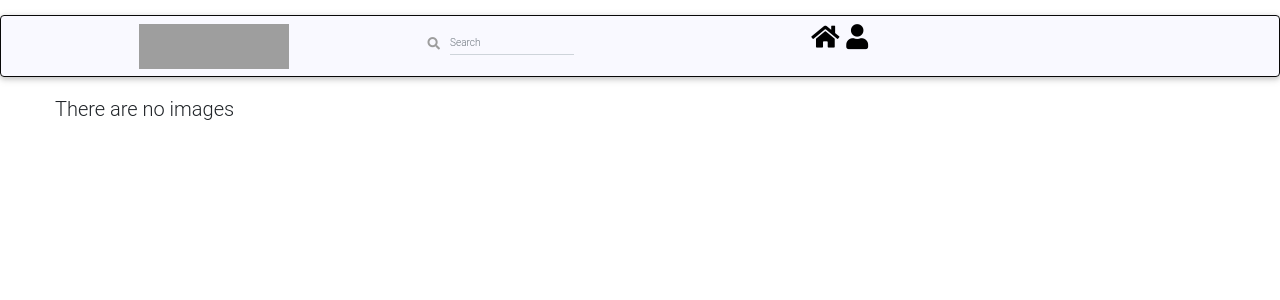
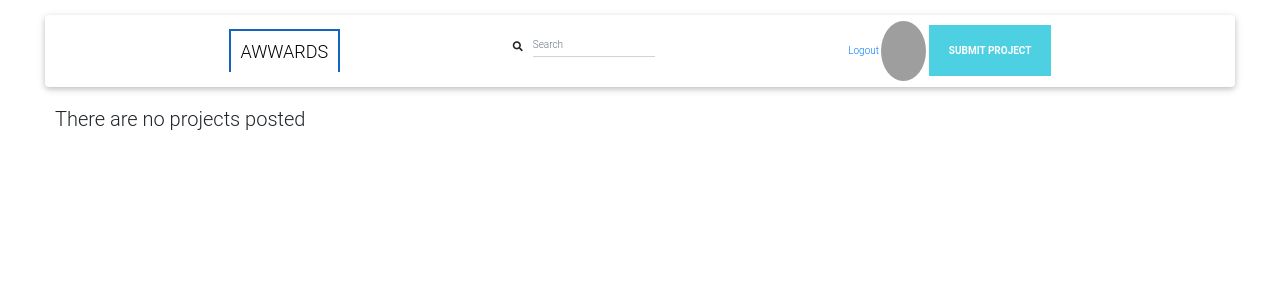
Before and after one commit to Tashanah/TUPIKE, a Django app: page / in a window 1280 px wide. Shown: the top 300 px of the page. Run offline with Django 3.2, Linux system fonts and the light colour scheme; the visitor is signed in with stand-in values (Sample User, id 1); data that the repository does not hold is empty; some libraries are stand-ins or nearby versions; grey boxes are pictures that could not be loaded.

Commit message:
logout button added to navbar

```diff
--- a/prize/templates/navbar.html
+++ b/prize/templates/navbar.html
@@ -1,104 +1,65 @@
-<!DOCTYPE html>
-<html lang="en">
+<style>
+    #brand{
+        color:black;
+        border:2px solid  #1565C0;
+        padding: 10px;
+        border-bottom: none;
+        font-size:18px;
+    }
+    #brand:hover{
+        border-bottom:2px solid  #1565C0;
+        color:#64B5F6;
+    }
+    .accounts{
+        padding: 10px;
+        letter-spacing: 1.5px;
+        color:black;
+        font-weight: 700
+    }
+    .accounts:hover{
+        text-decoration:underline;
+    }
+    #projects{
+        padding:20px;
+        background:#4DD0E1;
+        top:0;
+        color: white;
+        font-weight: bold;
+    }
+    #projects:hover{
+      background:#81D4FA;
+    }
 
-<head>
 
-    <meta charset="utf-8">
-    <meta name="viewport" content="width=device-width, initial-scale=1">
-</head>
-
-<body>
-    <nav class="navbar navbar-inverse" style=" background-color:rgba(248, 248, 255, 0.76)">
-        <div class="container-fluid">
-            <div class="navbar-header">
-                <a class="navbar-brand" href="{% url 'home' %}">
-                    <img src="https://i2.wp.com/www.sleepapnea.org/wp-content/uploads/2017/04/instagram-logo.png?ssl=1"
-                        alt="profile-photo" width="150" height="45">
+    </style>
+    <nav style="background-color:white;" class="animated slideInDown navbar-collapse">
+            <div class="navbar mx-5">
+              <div id="logo" >
+                <a href="{% url 'home' %}" id="brand"> AWWARDS</a>
 
               </div>
               <div class="nav-search">
-                <form class="form-inline md-form form-md active-pink active-pink-2 mt-2"
-                    action="{% url 'search_results' %}">
+                <form class="form-inline md-form form-md active-pink active-pink-2 mt-2" action="">
                   <i class="fas fa-search" aria-hidden="true"></i>
-                    <input class="form-control form-control-md ml-3 w-75" type="text" placeholder="Search"
-                        aria-label="Search" name="users">
+                  <input class="form-control form-control-md ml-3 w-75" type="text" placeholder="Search" aria-label="Search"
+                    name="users">
                 </form>
               </div>
-
-
-            <div class="col-sm-4 col-md-4 navbar-left">
+              <div class="nav-right">
                 {% if user.is_authenticated %}
-                <ul>
-
-
-
-
-                        <a href="{%url 'home'%}"
-                            style="font-family: 'Rajdhani', sans-serif; color: black; font-size: 25px"><i
-                                class="fas fa-home"></i> </a>
-
-                        <!-- <a href="/accounts/register"
-                            style="font-family: 'Rajdhani', sans-serif; color: black; font-size: 25px"><i
-                                class="fas fa-user-plus"></i></a> -->
-
-                        <!-- <a href="/logout" style="font-family: 'Rajdhani', sans-serif; color: black; font-size: 25px"><i
-                                class="fas fa-sign-out-alt"></i></a> -->
-
-                        <a href="{% url 'profile' username=user%}" style="font-family: 'Rajdhani', sans-serif; color: black; font-size: 25px" alt="profile">
-                            <i class="fas fa-user"></i></a>
-
-
-
-
-                </ul>
-                </li>
-                </ul>
+                <a href="/logout">Logout</a>
                 {% else %}
-                <li>
-                    <a class='btn btn-default' href="/accounts/login">Login</a>
-                </li>
-                <div class="col-sm-6 col-md-6">
-                    {% if user.is_authenticated %}
-                    <ul>
-                        <li>
-                            <a href="#" role="button" aria-expanded="false">Account
-                                <span class="caret"></span>
-                            </a>
-                            <!-- <ul class="dropdown-menu" role="menu"> -->
-
-                            <a href="{%url 'home'%}">Home</a>
-
                 <a href="/accounts/register">SignUp</a>
 
-                            <a href="/logout">Logout</a>
                 <a class='btn btn-default' href="/accounts/login">Login</a>
+
+                {%  endif %}
+                <a href="{% url 'profile' username=user %}" class="avatar">
+                  <img class="rounded-circle" alt="" src="{{user.profile.profile_photo.url}}" height="60" width="45" />
+                </a>
+                <a href="{% url 'post_project' %}" id="projects">SUBMIT PROJECT</a>
 
 
               </div>
-                </li>
-                </ul>
-                </li>
-                <div class="col-sm-6 col-md-6">
-                    {% if user.is_authenticated %}
-                    <ul>
-                        {% else %}
-                        <li>
-                            {% endif %}
-                </div>
-                </ul>
-                {% else %}
-                <li>
-                    <a class='btn btn-default' href="/accounts/login">Login</a>
-                </li>
-
-                {% endif %}
-            </div>
-
-            {% endif %}
-        </div>
-
             </div>
           </nav>
-</body>
-
-</html>
--- a/prize/templates/project.html
+++ b/prize/templates/project.html
@@ -4,17 +4,17 @@
 
 <div class="container">
         <div class="row">
-            {%  for image in images %}
+            {%  for project in projects %}
 
             <div style="margin-left: 25%; margin-right: 25%;">
                 <div class="panel panel-default">
-                    <div class="panel-heading" style="font-family: 'Rajdhani', sans-serif;font-size: 20px"><a href=" {% url 'profile' username=image.profile.username %} ">{{image.profile}}</a></div>
+                    <div class="panel-heading" style="font-family: 'Rajdhani', sans-serif;font-size: 20px"><a href=" {% url 'profile' username=user %} ">{{project.profile}}</a></div>
                     <div class="panel-body">
-                    <div class="panel-img-top" data-toggle="modal" data-target="#myModal{{image.id}}" height="100px" width="250px"  >
-                        <img src="{{projects.image_landing.url}}"alt="" height="400px" width="450px">
+                    <div class="panel-img-top" data-toggle="modal" data-target="#myModal{{project.id}}" height="100px" width="250px"  >
+                        <img src="{{project.image_landing.url}}"alt="" height="400px" width="450px">
                     </div>
                     <div class="panel-footer">
-                        <p style="font-family: 'Rajdhani', sans-serif; color: black; font-size: 25px" >{{image.caption}}</p>
+                        <p style="font-family: 'Rajdhani', sans-serif; color: black; font-size: 25px" >{{project.description}}</p>
                         {% for comment in comments %}
 
                         {{comment.user.username}}: {{comment.comm}}</p>
@@ -23,7 +23,7 @@
               <input type="text" name="comment" id="" class="form-control comment-val" style="height: 30px;border-top-right-radius: 0; border-bottom-right-radius: 0"
                 required placeholder="Add a comment...">
 
-                <button type="submit" class="btn btn-sm btn-primary comment-btn" onclick="commenter('{{image.id}}')"
+                <button type="submit" class="btn btn-sm btn-primary comment-btn" onclick="commenter('{project.id}}')"
                 style="height: 30px; border-top-left-radius: 0; border-bottom-left-radius: 0">Add</button>
 
                     </div>
@@ -34,20 +34,20 @@
             </div>
             {% endfor %}
 
-    {% for image in images %}
-            <div id="myModal{{image.id}}" class="modal fade" role="dialog">
+    {% for project in projects %}
+            <div id="myModal{{project.id}}" class="modal fade" role="dialog">
                 <div class="modal-dialog">
                     <div class="modal-content">
                         <div class="modal-header">
                             <button type="button" class="close" data-dismiss="modal">&times;</button>
                             <!-- <h4 class="modal-title">{{image.profile}}</h4> -->
-                            <a href=" {% url 'profile' username=image.profile.username %} " style="font-family: 'Rajdhani', sans-serif;font-size: 20px">{{image.profile}}</a>
+                            <a href=" {% url 'profile' username=user %} " style="font-family: 'Rajdhani', sans-serif;font-size: 20px">{{project.profile}}</a>
                         </div>
                         <div class="modal-body">
-                            <img src="{{image.image.url}}" class="img-responsive" alt="Image">
+                            <img src="{{projects.image_landing.url}}" class="img-responsive" alt="project">
                         </div>
                         <div class="modal-footer">
-                            <p data-dismiss="modal" style="font-family: 'Rajdhani', sans-serif; color: black; font-size: 25px">{{image.caption}}</p>
+                            <p data-dismiss="modal" style="font-family: 'Rajdhani', sans-serif; color: black; font-size: 25px">{{project.caption}}</p>
                         </div>
 
                     </div>
@@ -58,7 +58,7 @@
     {% empty %}
 
     <div class="row">
-        <h2 class="text-center">There are no images</h2>
+        <h2 class="text-center">There are no projects posted</h2>
     </div>
 </div>
     {% endfor %}
--- a/prize/templates/user/profile.html
+++ b/prize/templates/user/profile.html
@@ -42,7 +42,7 @@
 
                     <p class="font3">{{profile_details.bio|safe}}</p>
                     {% if profile.username == user.username %}
-                    <p style="font-family: 'Rajdhani', sans-serif; color: black; font-size: 25px"><a href="{% url 'post_image' %}">Add Image</a></p>
+                    <p style="font-family: 'Rajdhani', sans-serif; color: black; font-size: 25px"><a href="{% url 'post_project' %}">Add Project</a></p>
 
                     {% endif %}
                 </div>
--- a/prize/views.py
+++ b/prize/views.py
@@ -3,6 +3,7 @@ from django.http import HttpResponse,Http404
 from django.contrib.auth.decorators import login_required
 import datetime as dt
 from .models import *
+from django.contrib.auth.models import User
 from . forms import UserUploadProjects
 
 @login_required(login_url='/accounts/login/')
@@ -19,7 +20,7 @@ def home(request):
 def post_project(request):
     current_user = request.user
     if request.method == 'POST':
-        upload_form = UserUploadProject(request.POST, request.FILES)
+        upload_form = UserUploadProjects(request.POST, request.FILES)
         if upload_form.is_valid():
             home = upload_form.save(commit=False)
             home.profile =current_user
@@ -45,19 +46,14 @@ def comment(request):
 def profile(request,username):
     profile=User.objects.get(username=username)
 
-    profiles=Profile.objects.all()
-    context = {
-        "profiles":profiles,
-    }
-
     try:
         profile_details = Profile.get_by_id(profile.id)
     except:
         profile_details = Profile.filter_by_id(profile.id)
 
-    projects = Project.get_profile_projects(profile.id)
+    projects = Projects.get_profile_projects(profile.id)
 
-    return render(request, 'user/profile.html', {"profile":profile,"profile_details": profile_details,"projects":projects})
+    return render(request, 'user/profile.html', {"profile":profile,"profile_details": profile_details})
 
 
 def search_results(request):
```
Also changed, not shown: media/landing/aw6.png (added), media/landing/aw6_M2yczVN.png (added). Lines whose indentation alone changed are shown as unchanged.
